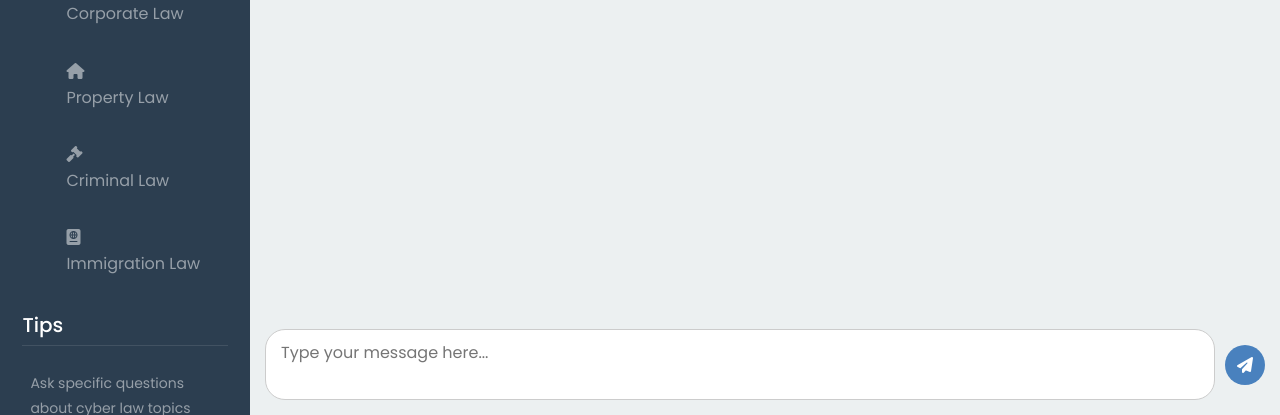
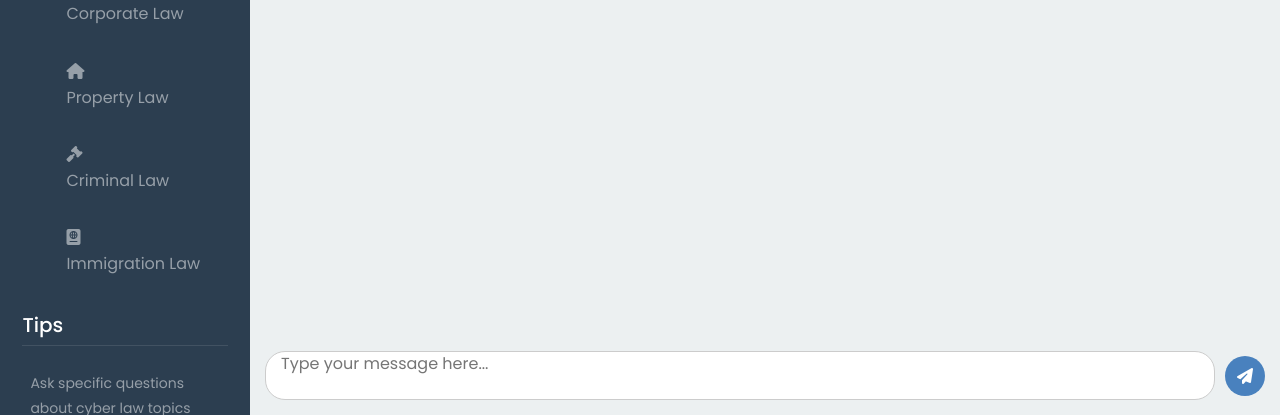
Before and after one commit to ukr-TA/LegalAssist, a Python web app: template templates/chat.html in a window 1280 px wide. Shown: the part 385-800 px from the top of the page. Run offline with Jinja, Linux system fonts and the light colour scheme; the template is opened without the code that fills it, so the values that code supplies are empty.

```diff
--- a/static/css/style.css
+++ b/static/css/style.css
@@ -520,7 +520,7 @@ a:hover {
 
 .chat-input-field {
     flex: 1;
-    padding: 12px 15px;
+    padding: 1px 15px;
     border-radius: 20px;
     border: 1px solid #ccc;
     outline: none;
@@ -727,7 +727,9 @@ a:hover {
 .chat-input-field:focus {
     border-color: var(--secondary-color);
     outline: none;
+    text-align: left;
 }
+
 
 /* .chat-send-btn {
     background-color: var(--secondary-color);
```
